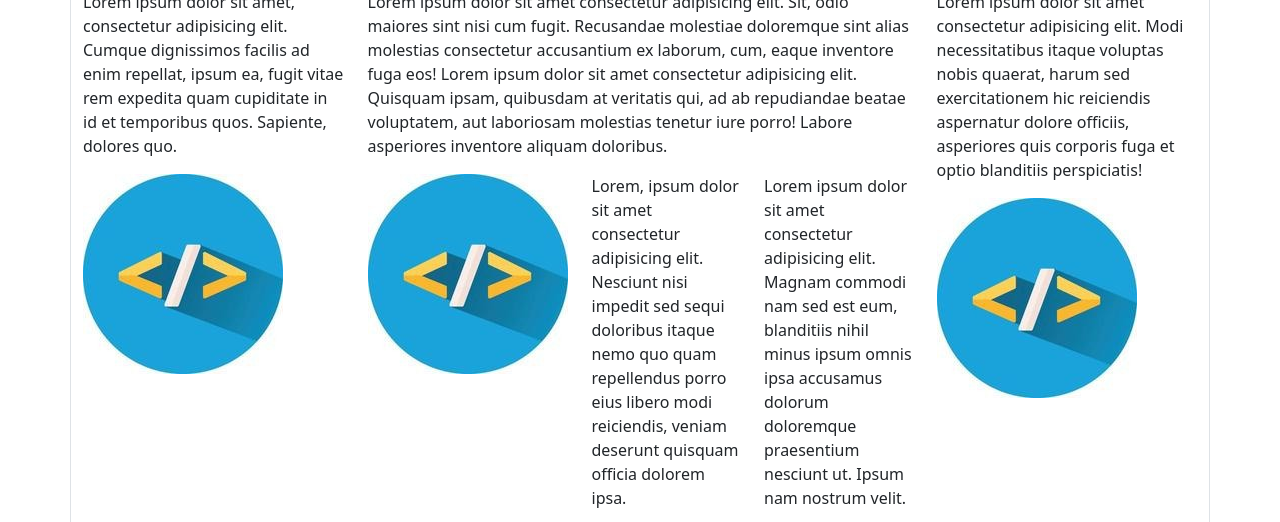
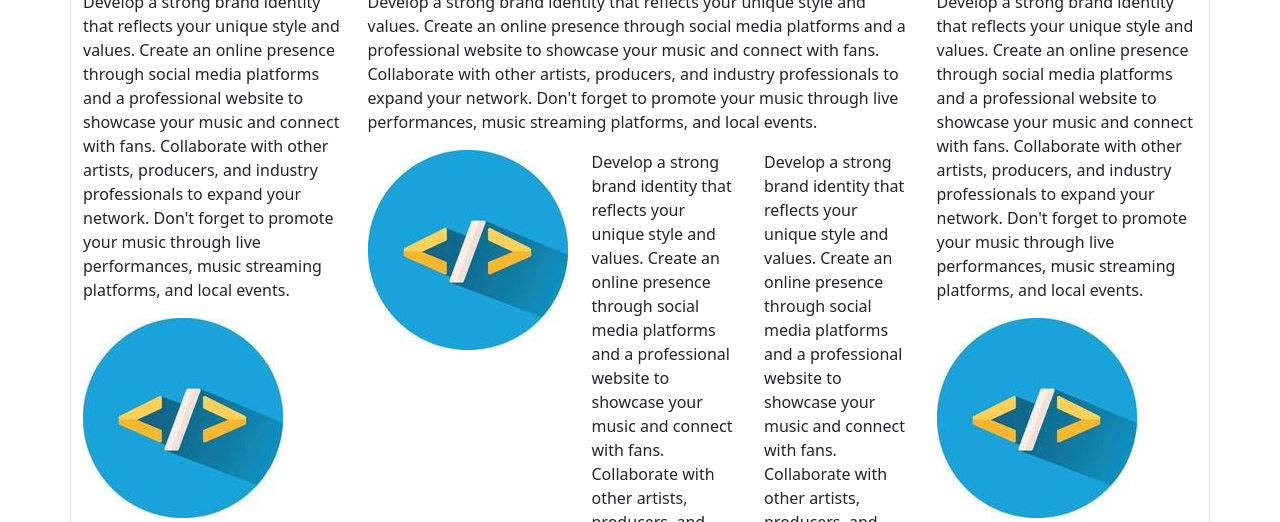
Before and after one commit to BenLams/Organisation-Website, a plain HTML site: page seemore.html in a window 1280 px wide. Shown: the part 662-1184 px from the top of the page. Drawn offline with nearby package versions, Linux system fonts and the light colour scheme.

Commit message:
Update seemore.html

```diff
--- a/seemore.html
+++ b/seemore.html
@@ -4,7 +4,7 @@
     <meta charset="UTF-8">
     <meta http-equiv="X-UA-Compatible" content="IE=edge">
     <meta name="viewport" content="width=device-width, initial-scale=1.0">
-    <title>Learn More</title>
+    <title>see more</title>
 
     <link href="https://cdn.jsdelivr.net/npm/bootstrap@5.3.2/dist/css/bootstrap.min.css" rel="stylesheet" integrity="sha384-T3c6CoIi6uLrA9TneNEoa7RxnatzjcDSCmG1MXxSR1GAsXEV/Dwwykc2MPK8M2HN" crossorigin="anonymous">
 </head>
@@ -48,7 +48,11 @@
         <div class="row border">
             <div class="col-3">
                 <h2>left</h2>
-                <p>Lorem ipsum dolor sit amet, consectetur adipisicing elit. Cumque dignissimos facilis ad enim repellat, ipsum ea, fugit vitae rem expedita quam cupiditate in id et temporibus quos. Sapiente, dolores quo.</p>
+                <p>Develop a strong brand identity that reflects
+                your unique style and values. Create an online presence through social media platforms and a professional website to
+                showcase your music and connect with fans. Collaborate with other artists, producers, and industry professionals to
+                expand your network. Don't forget to promote your music through live performances, music streaming platforms, and local
+                events.</p>
 
                 <div class="row">
                     <div class="col">
@@ -58,8 +62,11 @@
             </div>
             <div class="col-6">
                 <h2>center</h2>
-                <p>Lorem ipsum dolor sit amet consectetur adipisicing elit. Sit, odio maiores sint nisi cum fugit. Recusandae molestiae doloremque sint alias molestias consectetur accusantium ex laborum, cum, eaque inventore fuga eos!
-                    Lorem ipsum dolor sit amet consectetur adipisicing elit. Quisquam ipsam, quibusdam at veritatis qui, ad ab repudiandae beatae voluptatem, aut laboriosam molestias tenetur iure porro! Labore asperiores inventore aliquam doloribus.
+                <p>Develop a strong brand identity that reflects
+                your unique style and values. Create an online presence through social media platforms and a professional website to
+                showcase your music and connect with fans. Collaborate with other artists, producers, and industry professionals to
+                expand your network. Don't forget to promote your music through live performances, music streaming platforms, and local
+                events.
                 </p>
 
                 <!--nested row-->
@@ -68,10 +75,18 @@
                         <img src="im.jpeg" alt="">
                     </div>
                     <div class="col ">
-                        <p>Lorem, ipsum dolor sit amet consectetur adipisicing elit. Nesciunt nisi impedit sed sequi doloribus itaque nemo quo quam repellendus porro eius libero modi reiciendis, veniam deserunt quisquam officia dolorem ipsa.</p>
+                        <p>Develop a strong brand identity that reflects
+                        your unique style and values. Create an online presence through social media platforms and a professional website to
+                        showcase your music and connect with fans. Collaborate with other artists, producers, and industry professionals to
+                        expand your network. Don't forget to promote your music through live performances, music streaming platforms, and local
+                        events.</p>
                     </div>
                     <div class="col">
-                        <p>Lorem ipsum dolor sit amet consectetur adipisicing elit. Magnam commodi nam sed est eum, blanditiis nihil minus ipsum omnis ipsa accusamus dolorum doloremque praesentium nesciunt ut. Ipsum nam nostrum velit.</p>
+                        <p>Develop a strong brand identity that reflects
+                        your unique style and values. Create an online presence through social media platforms and a professional website to
+                        showcase your music and connect with fans. Collaborate with other artists, producers, and industry professionals to
+                        expand your network. Don't forget to promote your music through live performances, music streaming platforms, and local
+                        events.</p>
                     </div>
                 </div>
 
@@ -81,8 +96,11 @@
             </div>
             <div class="col-3">
                 <h2>right</h2>
-                <p>Lorem ipsum dolor sit amet consectetur adipisicing elit. Modi necessitatibus itaque voluptas nobis quaerat, harum sed exercitationem hic reiciendis aspernatur dolore officiis, asperiores quis corporis fuga et optio blanditiis perspiciatis!
-
+                <p>Develop a strong brand identity that reflects
+                your unique style and values. Create an online presence through social media platforms and a professional website to
+                showcase your music and connect with fans. Collaborate with other artists, producers, and industry professionals to
+                expand your network. Don't forget to promote your music through live performances, music streaming platforms, and local
+                events.
                 </p>
                 <div class="row">
                     <div class="col">
@@ -95,7 +113,7 @@
          <!--footer area-->
         <div class="row border ">
             <div class="col-6">
-                <h2>footer</h2>
+                <h2>contact us on:</h2>
             </div>
             <div class="col-2">
                 <img src="youtube.jpeg" alt="" style="width: 60px; height: 60px;">
```
